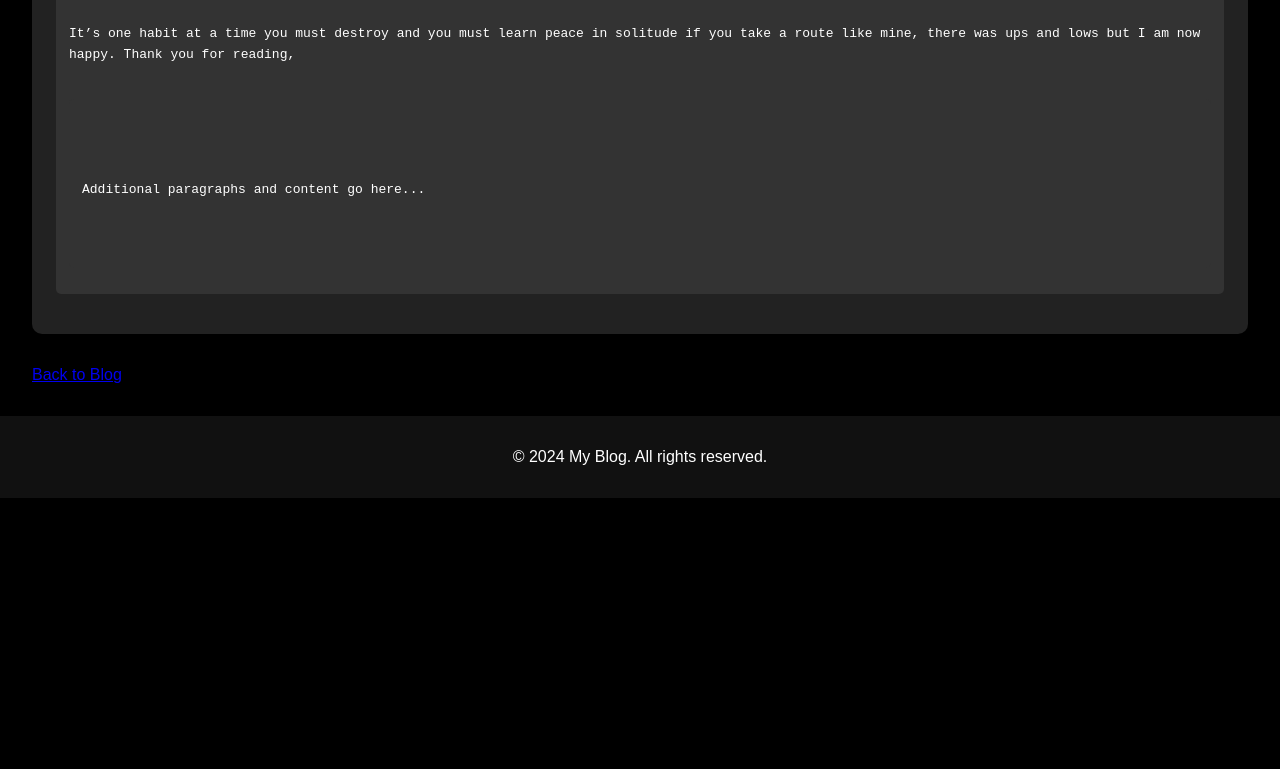
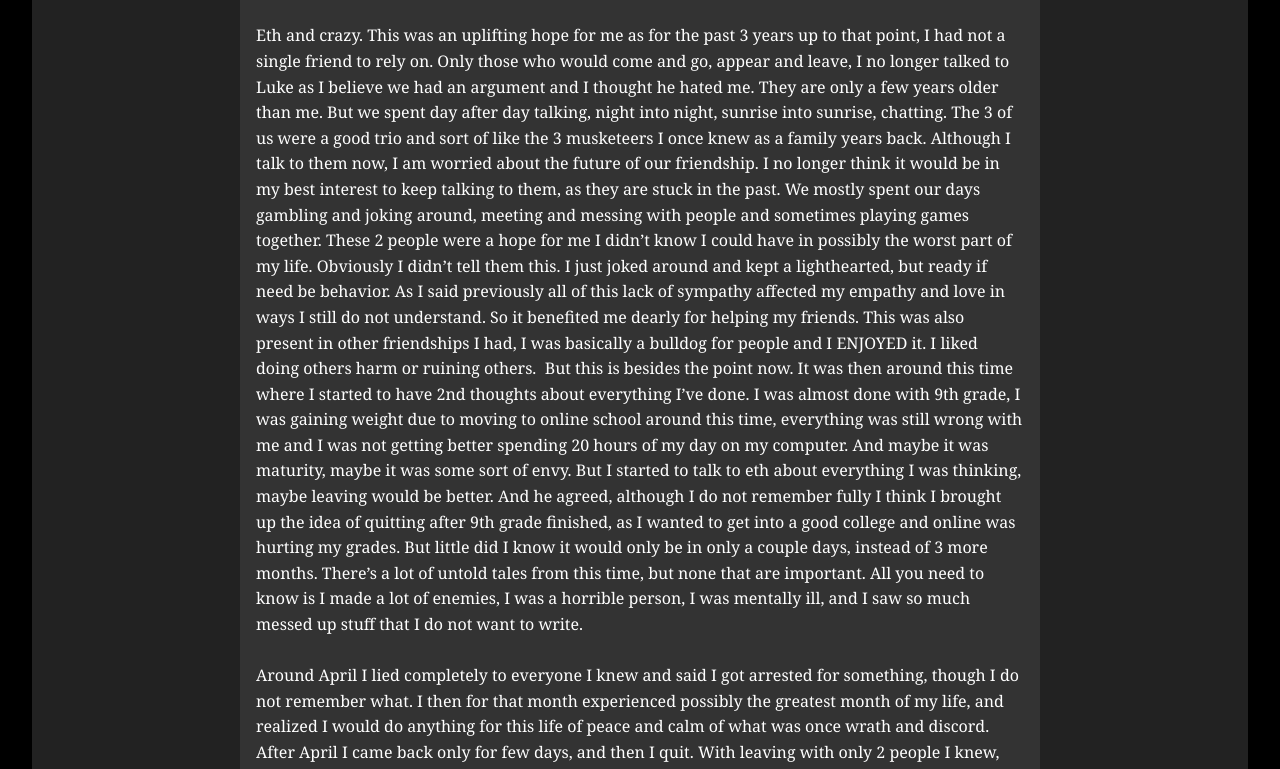
Before and after one commit to mygallerydotcom/d, a plain HTML site: page success/blog/1/index.html in a window 1280 px wide. Shown: the part 3091-3860 px from the top of the page. Before the commit the page ends 3589 px from the top, so only its background shows below. Drawn offline with Linux system fonts and the light colour scheme.

Commit message:
Update style.css

```diff
--- a/success/blog/style.css
+++ b/success/blog/style.css
@@ -63,6 +63,7 @@ main {
     line-height: 1.6; /* Improved readability */
 }
 
+/* New book-format styling for <pre> tag */
 pre {
     white-space: pre-wrap; /* Allows wrapping of long text */
     word-wrap: break-word; /* Breaks long words or URLs */
@@ -70,6 +71,11 @@ pre {
     padding: 1em; /* Padding for better spacing */
     background-color: #333; /* Background color for <pre> tag */
     border-radius: 5px; /* Rounded corners for <pre> tag */
+    max-width: 800px; /* Set a max-width for better readability */
+    margin: 0 auto; /* Center the text block */
+    font-family: 'Georgia', serif; /* Choose a book-like font */
+    line-height: 1.6; /* Improve readability with more line spacing */
+    box-sizing: border-box; /* Include padding in the width calculation */
 }
 
 .read-more {
```
